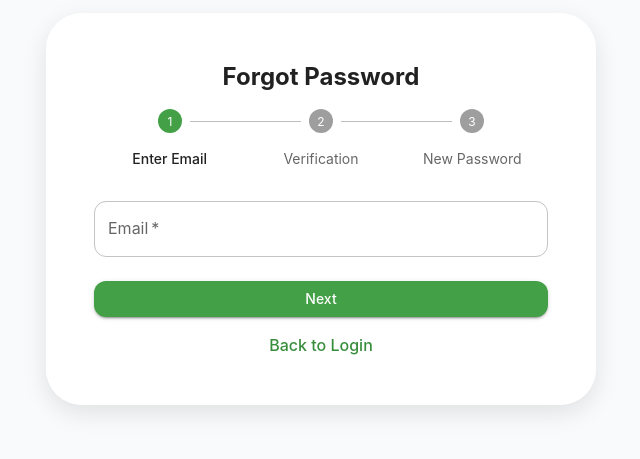
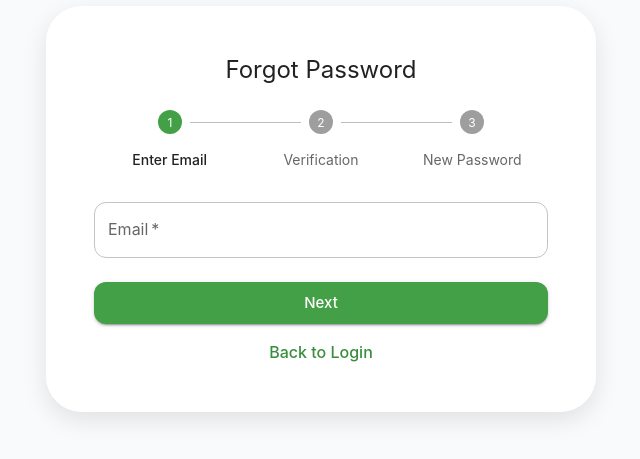
Before and after one commit to SufiaSimjee/Frontend, a React (Vite) app: page /forgotPassword in a window 1280 px wide. Shown: the part 191-650 px from the top of the page, without its empty margins (319-959 px from the left). Built offline with nearby package versions, Linux system fonts and the light colour scheme.

Commit message:
Screen desing

```diff
--- a/src/screens/ForgotPasswordScreen.jsx
+++ b/src/screens/ForgotPasswordScreen.jsx
@@ -1,6 +1,14 @@
 import { useState } from "react";
-import {Box,Button,TextField,Typography,
-  Paper,Stepper,Step,StepLabel,} from "@mui/material";
+import {
+  Box,
+  Button,
+  TextField,
+  Typography,
+  Paper,
+  Stepper,
+  Step,
+  StepLabel,
+} from "@mui/material";
 import { Link } from "react-router-dom";
 
 const steps = ["Enter Email", "Verification", "New Password"];
@@ -104,11 +112,7 @@ const ForgotPasswordScreen = () => {
           boxShadow: "0 8px 24px rgba(0,0,0,0.1)",
         }}
       >
-        <Typography
-          variant="h5"
-          align="center"
-          sx={{ fontWeight: "bold", mb: 2, color: "text.primary" }}
-        >
+        <Typography variant="h5" align="center" gutterBottom sx={{ mb: 3 }}>
           Forgot Password
         </Typography>
 
@@ -133,11 +137,16 @@ const ForgotPasswordScreen = () => {
 
           <Box sx={{ mt: 3, width: "100%" }}>
             {activeStep < steps.length - 1 ? (
-              <Button variant="contained" onClick={handleNext} fullWidth>
+              <Button
+                variant="contained"
+                onClick={handleNext}
+                fullWidth
+                size="large"
+              >
                 Next
               </Button>
             ) : (
-              <Button variant="contained" type="submit" fullWidth>
+              <Button variant="contained" type="submit" fullWidth size="large">
                 Reset Password
               </Button>
             )}
--- a/src/screens/LoginScreen.jsx
+++ b/src/screens/LoginScreen.jsx
@@ -50,7 +50,6 @@ const LoginScreen = () => {
           variant="h5"
           gutterBottom
           align="center"
-          sx={{ fontWeight: 600 }}
         >
           Login
         </Typography>
--- a/src/screens/ProfileScreen.jsx
+++ b/src/screens/ProfileScreen.jsx
@@ -14,7 +14,7 @@ const ProfileScreen = () => {
   const theme = useTheme();
   const isDarkMode = theme.palette.mode === "dark";
 
-  const [username, setUsername] = useState("");
+  const [name, setName] = useState("");
   const [email, setEmail] = useState("");
   const [password, setPassword] = useState("");
   const [showPassword, setShowPassword] = useState(false);
@@ -57,10 +57,10 @@ const ProfileScreen = () => {
         </Typography>
 
         <TextField
-          label="Username"
+          label="Name"
           fullWidth
-          value={username}
-          onChange={(e) => setUsername(e.target.value)}
+          value={name}
+          onChange={(e) => setName(e.target.value)}
           margin="normal"
           variant="outlined"
         />
```
